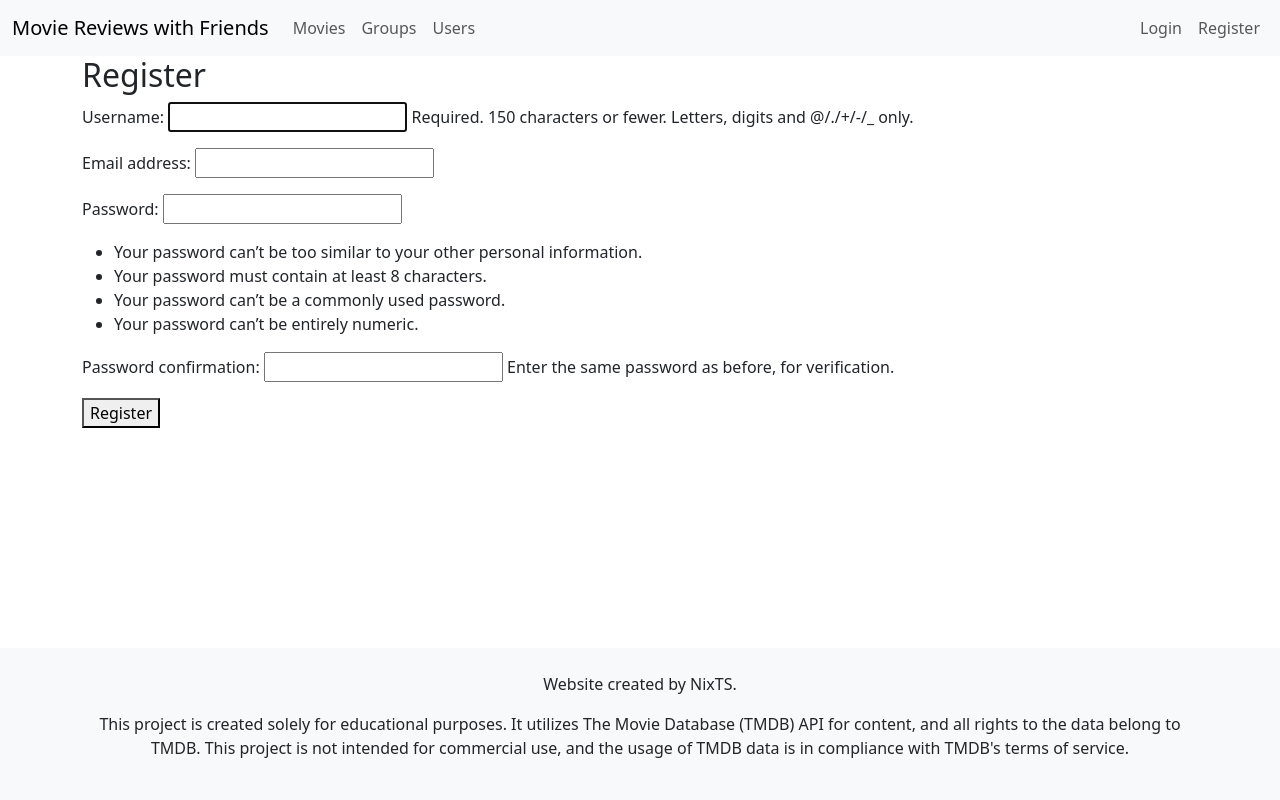
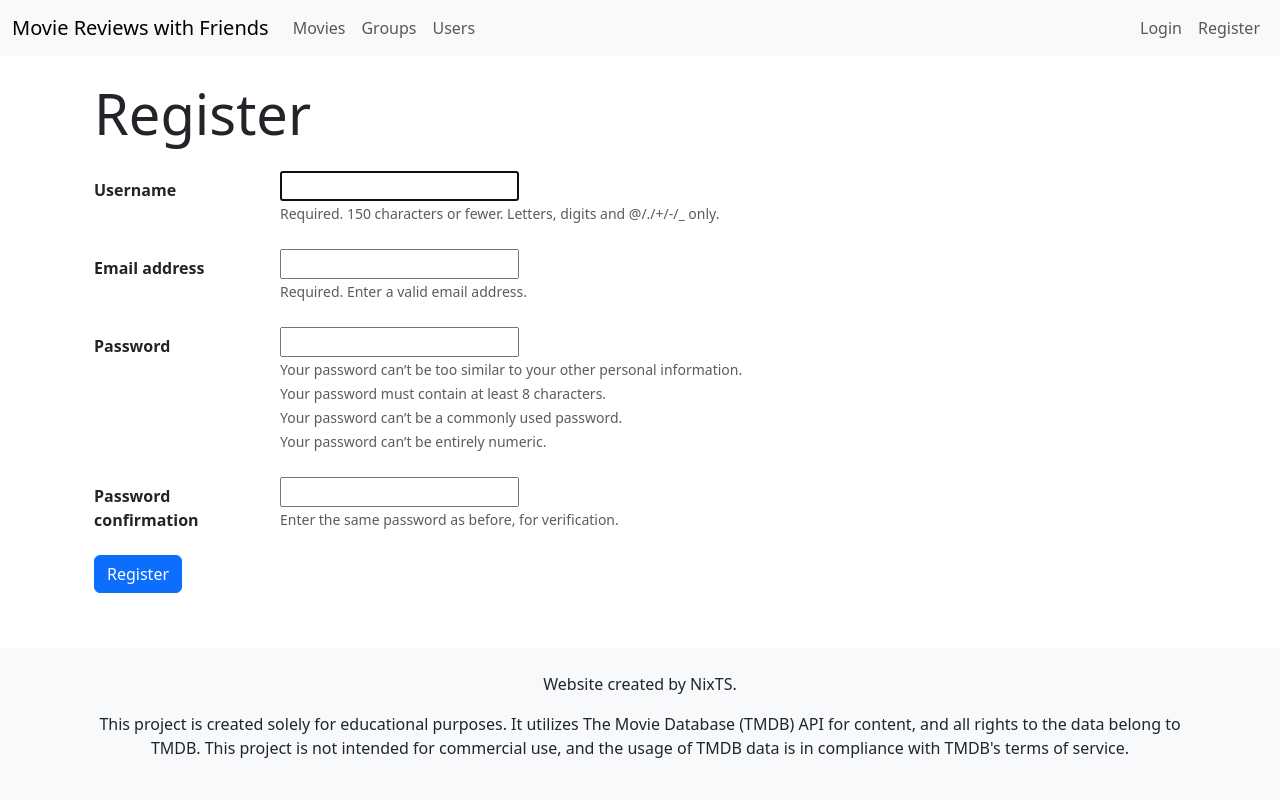
Before and after one commit to NixTS/movie-reviews-with-friends, a Django app: page /users/register/ in a window 1280 px wide. Run offline with Django 4.2, Linux system fonts and the light colour scheme; parts of the project's set-up code (start-up, migrations or seed data) failed here and were passed over.

Commit message:
Style register page

```diff
--- a/accounts/templates/login/login.html
+++ b/accounts/templates/login/login.html
@@ -11,7 +11,7 @@
         {% csrf_token %}
 
         <div class="form-group row">
-            <label for="{{ form.username.id_for_label }}" class="col-sm-2 col-form-label">Username:</label>
+            <label for="{{ form.username.id_for_label }}" class="col-sm-2 col-form-label"><strong>Username</strong></label>
             <div class="col-sm-10">
                 {{ form.username }}
                 {{ form.username.errors }}
@@ -19,7 +19,7 @@
         </div>
 
         <div class="form-group row">
-            <label for="{{ form.password.id_for_label }}" class="col-sm-2 col-form-label">Password:</label>
+            <label for="{{ form.password.id_for_label }}" class="col-sm-2 col-form-label"><strong>Password</strong></label>
             <div class="col-sm-10">
                 {{ form.password }}
                 {{ form.password.errors }}
--- a/accounts/templates/registration/register.html
+++ b/accounts/templates/registration/register.html
@@ -4,11 +4,69 @@
 
 {% block content %}
 
-<h2>Register</h2>
-<form method="post" action="{% url 'register' %}">
-    {% csrf_token %}
-    {{ form.as_p }}
-    <button type="submit">Register</button>
-</form>
+<div class="container mt-4">
+    <h1 class="text-left display-4 mb-4">Register</h1>
+
+    <form method="post" action="{% url 'register' %}">
+        {% csrf_token %}
+
+        <div class="form-group row">
+            <label for="{{ form.username.id_for_label }}"
+                class="col-sm-2 col-form-label"><strong>Username</strong></label>
+            <div class="col-sm-10">
+                {{ form.username }}
+                {{ form.username.errors }}
+                <div class="mb-4">
+                    <small class="text-muted">
+                        Required. 150 characters or fewer. Letters, digits and @/./+/-/_ only.
+                    </small>
+                </div>
+            </div>
+        </div>
+
+        <div class="form-group row">
+            <label for="{{ form.email.id_for_label }}" class="col-sm-2 col-form-label"><strong>Email
+                    address</strong></label>
+            <div class="col-sm-10">
+                {{ form.email }}
+                {{ form.email.errors }}
+                <div class="mb-4">
+                    <small class="text-muted">Required. Enter a valid email address.</small>
+                </div>
+            </div>
+        </div>
+
+        <div class="form-group row">
+            <label for="{{ form.password1.id_for_label }}"
+                class="col-sm-2 col-form-label"><strong>Password</strong></label>
+            <div class="col-sm-10">
+                {{ form.password1 }}
+                {{ form.password1.errors }}
+                <div class="mb-4">
+                    <small class="text-muted">
+                        Your password can’t be too similar to your other personal information.<br>
+                        Your password must contain at least 8 characters.<br>
+                        Your password can’t be a commonly used password.<br>
+                        Your password can’t be entirely numeric.
+                    </small>
+                </div>
+            </div>
+        </div>
+
+        <div class="form-group row">
+            <label for="{{ form.password2.id_for_label }}" class="col-sm-2 col-form-label"><strong>Password
+                    confirmation</strong></label>
+            <div class="col-sm-10">
+                {{ form.password2 }}
+                {{ form.password2.errors }}
+                <div class="mb-4">
+                    <small class="text-muted">Enter the same password as before, for verification.</small>
+                </div>
+            </div>
+        </div>
+
+        <button type="submit" class="btn btn-primary">Register</button>
+    </form>
+</div>
 
 {% endblock %}
```
